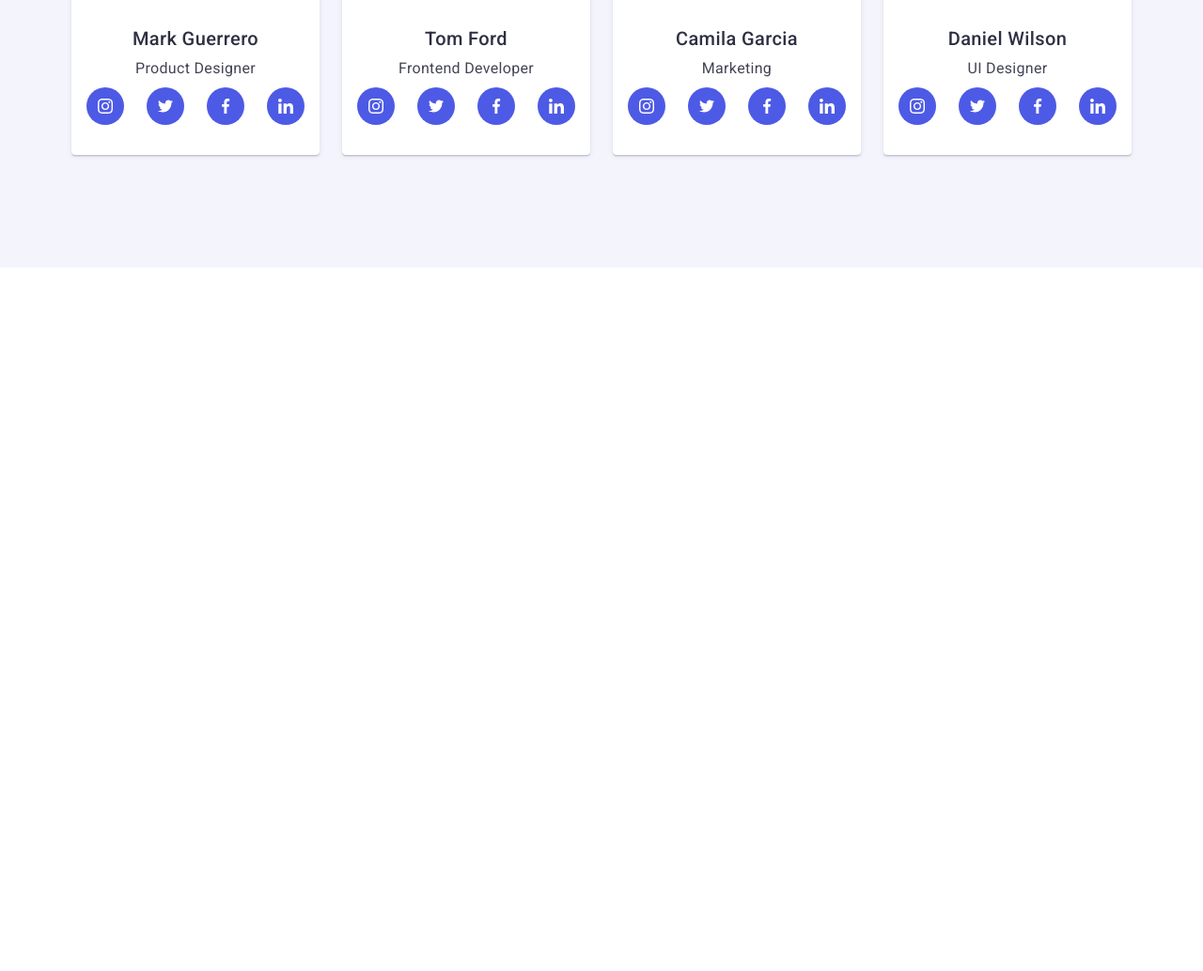
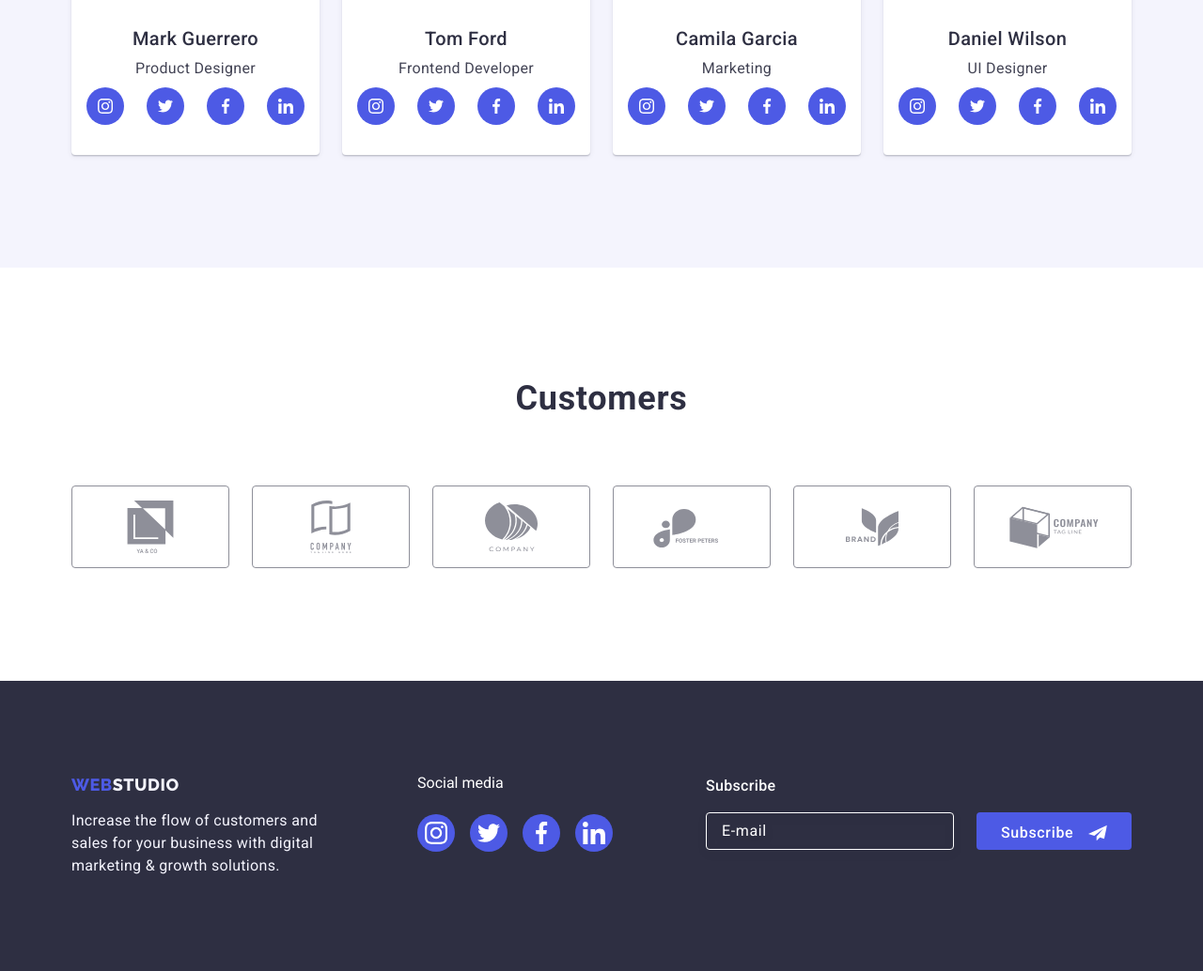
Before and after one commit to MargaritaBeskorovayna/goit-markup-hw-07, a plain HTML site: page index.html in a window 1280 px wide. Shown: the part 2307-3341 px from the top of the page at 94% size. Before the commit the page ends 2592 px from the top, so only its background shows below. Drawn offline with nearby package versions, Linux system fonts and the light colour scheme.

Commit message:
homework

```diff
--- a/css/media.css
+++ b/css/media.css
@@ -132,9 +132,86 @@ column-gap: 24px;
         width: 340px;
         display:block;
     }
+    .list-our-team{
+    flex-wrap: wrap;
+    flex-direction: row;
+    display: flex;
+    column-gap:24px;
+    row-gap: 64px;
+    justify-content: center;
+
+
+}
+.item-our-team{
+  margin-left:0;
+margin-right: 0;
+
+}
+.customers-item{
+    width:168px;
+}
+.customers-list{
+    width: 552px;
+    justify-content: center;
+    column-gap: 24px;
+    row-gap: 72px;
+    margin-right: auto;
+    margin-left: auto;
+}
+.footer-container{
+    display: flex;
+
+}
+.subscribe{
+    display: flex;
+    gap:24px;
+  }
+
+.subscribe-form{
+
+width:264px ;
+
+}
+.footer-container{
+    display: flex;
+    flex-direction:row;
+   flex-wrap: wrap;
+   column-gap: 24px;
+   row-gap: 72px;
+
+}
+.subscribe{
+    display: flex;
+    flex-direction: row;
+    gap:24px;
+    align-items: center;
+  }
+
+  .text-subscribe{
+
+display: flex;
+
+margin-bottom: 16px;
+justify-content: flex-start;
+}
+.footer-two{
+
+    align-items: flex-start;
+
+}
 
 
 
+
+
+
+.footer-one
+{align-items: flex-start;
+margin-left: 0;
+margin-right: 0;
+}
+.modal{width: 408px;
+height: 584px;}
 
 
 }
@@ -247,9 +324,21 @@ width: 264px;
 margin-top: 8px;
 }
 .list-our-team{
-
+    flex-wrap: nowrap;
     flex-direction: row;
     display: flex;
     gap:24px;
 }
+.customers-list{
+    display: flex;
+gap: 24px;
+align-items: center;
+justify-content: center;
+flex-wrap: nowrap;
 }
+.footer-two{
+    margin-right: 75px;
+
+}
+
+}
--- a/css/styles.css
+++ b/css/styles.css
@@ -232,14 +232,28 @@ padding-bottom: 100px;
 }
 .footer-container{
     display: flex;
+    flex-direction: column;
+    gap: 72px;
 
 }
 .footer-one{
     margin-right: 120px;
+    margin-left: auto;
+    margin-right: auto;
+    display: flex;
+    flex-direction: column;
+    align-items: flex-end;
+
 }
 .footer-two{
-    margin-right: 75px;
+    margin-left: auto;
+    margin-right: auto;
+    display: flex;
+    flex-direction: column;
+    align-items: center;
+
 }
+
 .text-social-media{
     color: #FFFFFF;
     margin-bottom: 16px;
@@ -272,8 +286,10 @@ font-size: 16px;
 line-height: 1.5;
 letter-spacing: 0.02em;
 color: #FFFFFF;
-display: block;
+display: flex;
+
 margin-bottom: 16px;
+justify-content: center
 }
 
 .footer-button{
@@ -286,7 +302,7 @@ background: #4D5AE5;
 border-radius: 4px;
 padding: 8px 24px;
 height: 40px;
-min-width: 165px;
+max-width: 165px;
 display: flex;
 border-color:transparent;
 transition:background-color var(--trasform-duration--) var(---transition-function--)
@@ -298,22 +314,24 @@ transition:background-color var(--trasform-duration--) var(---transition-functio
 {
 background-color: #404BBF;;
 }
-
+.subscribe{
+    display: flex;
+    flex-direction: column;
+    gap:16px;
+    align-items: center;
+  }
 
 .footer-icon{
     fill: #FFFFFF;
     margin-left: 16px;
 }
-.subscribe{
-  display: flex;
-  gap:24px;
-}
+
 .subscribe-form{
     background-color: transparent;
     border: 1px solid #FFFFFF;
 filter: drop-shadow(0px 4px 4px rgba(0, 0, 0, 0.15));
 border-radius: 4px;
-width:264px ;
+width: 398px;
 height: 40px;
 padding: 8px 16px;
 }
@@ -518,16 +536,17 @@ height: 40px;
 .customers-list{
     margin-top: 72px;
     display: flex;
-gap: 24px;
-align-items: center;
-justify-content: center;
+    flex-wrap: wrap;
+    column-gap: 16px;
+    row-gap: 72px;
+    width: 396px;
 }
 .customers-item{
 
     display: flex;
     align-items: center;
     justify-content: center;
-    width:168px;
+    width:190px;
     height: 88px;
     border: 1px solid #8E8F99;
     border-radius: 4px;
@@ -675,8 +694,8 @@ transform: translate(0, 100%);
     background: #FCFCFC;
 box-shadow: 0px 1px 1px rgba(0, 0, 0, 0.14), 0px 1px 3px rgba(0, 0, 0, 0.12), 0px 2px 1px rgba(0, 0, 0, 0.2);
 border-radius: 4px;
-width: 408px;
-height: 576px;
+width: 392px;
+height: 584px;
 transition: transform var(--trasform-duration--) var(---transition-function--);
 
 
--- a/index.html
+++ b/index.html
@@ -137,7 +137,7 @@ problem to walk away with the perfect and creative solution. </p></li>
        </div></li>
 </ul>
 </div></section>
-<!-- <section class="section"><div class="container">
+<section class="section"><div class="container">
     <h2 class="caption">Customers</h2>
     <ul class="customers-list list">
         <li ><a href="" class="customers-item"><svg class="customers-icon" width="104px" height="56px"><use href="./images/icons.svg#icon-groupone"></use></svg></a></li>
@@ -147,10 +147,11 @@ problem to walk away with the perfect and creative solution. </p></li>
         <li ><a href="" class="customers-item"><svg class="customers-icon" width="104px" height="56px"><use href="./images/icons.svg#icon-groupfive"></use></svg></a></li>
         <li ><a href="" class="customers-item"><svg  class="customers-icon" width="104px" height="56px"><use href="./images/icons.svg#icon-groupsix"></use></svg></a></li>
     </ul>
-</div></section> -->
+</div></section>
 
     </main>
-    <!-- <footer class="footer"> <div class="container footer-container"><div class="footer-one"><a class="link logo" href="./index.html"> Web<span class="footer-logo">Studio</span></a>
+    <footer class="footer"> <div class="container footer-container"><div class="footer-one">
+        <a class="link logo" href="./index.html"> Web<span class="footer-logo">Studio</span></a>
     <p class="footer-text">Increase the flow of customers and sales for your business with digital marketing & growth solutions.</p></div>
 <div class="footer-two"> <p class="text-social-media">Social media</p>
     <ul class="list social-list">
@@ -177,8 +178,8 @@ problem to walk away with the perfect and creative solution. </p></li>
         </svg>
     </button>
 </form></div>
-</footer> -->
-<!-- <div class="backdrop is-hidden" data-modal>
+</footer>
+ <div class="backdrop is-hidden" data-modal>
     <div class="modal">
         <button type="button" class="modal-close-btn" data-modal-close>
 
@@ -225,7 +226,7 @@ I accept the terms and conditions of the &nbsp;<a class="privacy-link" href="">
 
 
     </div>
-</div> -->
+</div>
 <script src="./js/modal.js"></script>
 <script src="./js/mobile-menu.js"></script>
 </body>
```
